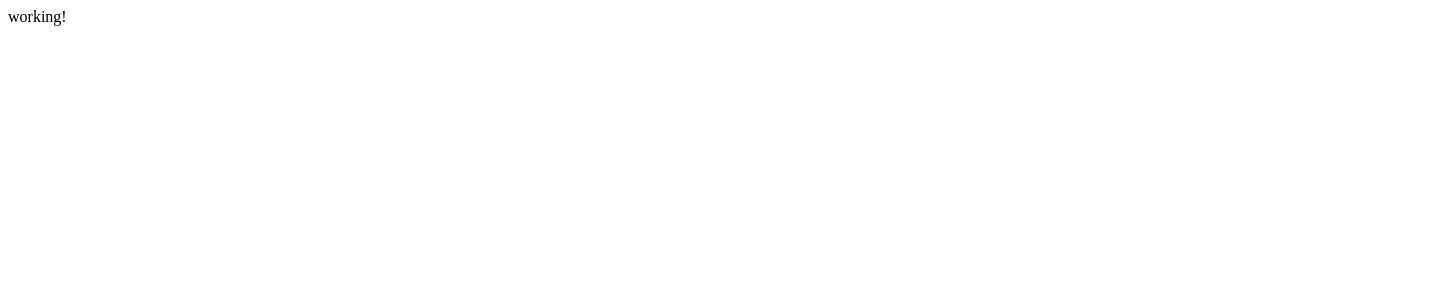
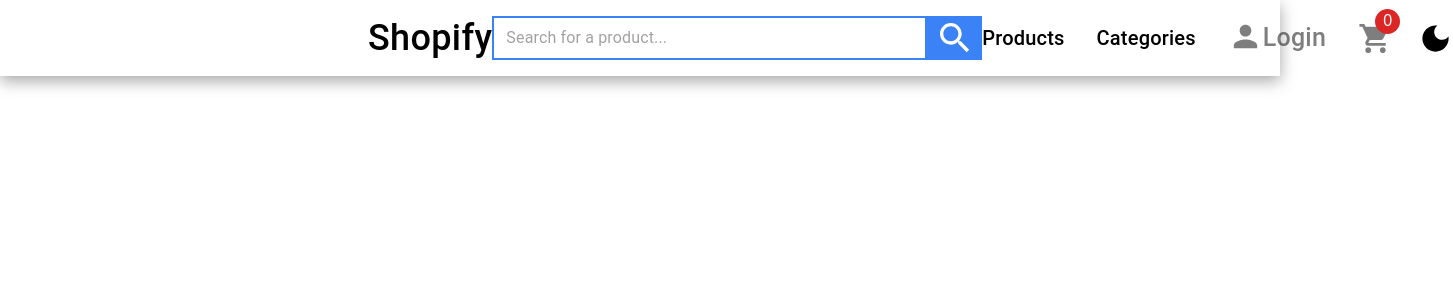
Before and after one commit to LarryPro10yrsold/larry-ecom-web, a React (Vite) app: page / in a window 1280 px wide. Shown: the top 300 px of the page, 1453 px wide, since content can reach past the window. Built offline with nearby package versions, Linux system fonts and the light colour scheme.

Commit message:
header task completed (efficient)

```diff
--- a/package.json
+++ b/package.json
@@ -13,6 +13,8 @@
     "@emotion/react": "^11.13.3",
     "@emotion/style": "^0.8.0",
     "@emotion/styled": "^11.13.0",
+    "@fontsource/roboto": "^5.0.14",
+    "@mui/icons-material": "^6.0.0",
     "@mui/material": "^6.0.0",
     "@mui/styled-engine-sc": "^6.0.0",
     "react": "^18.3.1",
--- a/src/App.css
+++ b/src/App.css
@@ -0,0 +1,3 @@
+body {
+  margin: 0px;
+}
--- a/src/App.tsx
+++ b/src/App.tsx
@@ -1,7 +1,12 @@
 import { Box } from "@mui/material";
+import Header from "./components/Header";
 
 function App() {
-  return <Box>working!</Box>;
+  return (
+    <Box sx={{ margin: "0px" }}>
+      <Header />
+    </Box>
+  );
 }
 
 export default App;
--- /dev/null
+++ b/src/components/Header/index.tsx
@@ -0,0 +1,61 @@
+import { Box, Input, Typography } from "@mui/material";
+import SearchIcon from "@mui/icons-material/Search";
+
+import BTNS from "../../miniComponents";
+
+function Header() {
+  return (
+    <Box
+      sx={{
+        px: "23rem",
+        boxSizing: "border-box",
+        display: "flex",
+        alignItems: "center",
+        margin: "auto",
+        width: "100%",
+        justifyContent: "space-between",
+        py: "16px",
+        fontFamily: "Roboto",
+        boxShadow: " rgba(0, 0, 0, 0.35) 0px 5px 15px",
+      }}
+    >
+      <Typography
+        sx={{ fontSize: "36px", lineHeight: "36px", fontWeight: "500" }}
+      >
+        Shopify
+      </Typography>
+      <Box sx={{ display: "flex" }}>
+        <Input
+          placeholder="Search for a product..."
+          sx={{
+            border: "2px solid rgb(59 130 246)",
+            width: "435px",
+            px: "12px",
+            py: "4px",
+            "&.MuiInputBase-root:before": {
+              borderBottom: "none",
+            },
+            "&.MuiInputBase-root:after": {
+              borderBottom: "none",
+            },
+          }}
+        ></Input>
+        <Box
+          sx={{
+            backgroundColor: " rgb(59 130 246)",
+            color: "white",
+            display: "flex",
+            alignItems: "center",
+            justifyContent: "center",
+            width: "55px",
+          }}
+        >
+          <SearchIcon style={{ fontSize: 40, color: "white" }} />
+        </Box>
+      </Box>{" "}
+      <BTNS />
+    </Box>
+  );
+}
+
+export default Header;
--- a/src/index.css
+++ b/src/index.css
@@ -0,0 +1,3 @@
+body {
+  margin: 0px;
+}
--- a/src/main.tsx
+++ b/src/main.tsx
@@ -1,6 +1,7 @@
 import { StrictMode } from "react";
 import { createRoot } from "react-dom/client";
 import App from "./App.tsx";
+import "./index.css";
 
 createRoot(document.getElementById("root")!).render(
   <StrictMode>
--- /dev/null
+++ b/src/miniComponents/index.tsx
@@ -0,0 +1,78 @@
+import { Box, Typography } from "@mui/material";
+import PersonIcon from "@mui/icons-material/Person";
+import ShoppingCartIcon from "@mui/icons-material/ShoppingCart";
+import DarkModeIcon from "@mui/icons-material/DarkMode";
+
+function BTNS() {
+  return (
+    <Box
+      sx={{
+        display: "flex",
+        alignItems: "center",
+        justifyContent: "center",
+        gap: "32px",
+      }}
+    >
+      <Typography
+        sx={{ fontSize: "20px", lineHeight: "28px", fontWeight: "500" }}
+      >
+        Products
+      </Typography>{" "}
+      <Typography
+        sx={{ fontSize: "20px", lineHeight: "28px", fontWeight: "500" }}
+      >
+        Categories
+      </Typography>
+      <Box
+        sx={{
+          display: "flex",
+          alignItems: "center",
+          opacity: "0.5",
+          justifyContent: "center",
+        }}
+      >
+        {" "}
+        <Box>
+          {" "}
+          <PersonIcon style={{ fontSize: 35, color: "black" }} />
+        </Box>
+        <Typography
+          sx={{ fontSize: "25px", lineHeight: "36px", fontWeight: "500" }}
+        >
+          Login
+        </Typography>{" "}
+      </Box>
+      <Box
+        sx={{
+          display: "flex",
+          width: "28px",
+          position: "relative",
+        }}
+      >
+        {" "}
+        <ShoppingCartIcon style={{ fontSize: 35, opacity: "0.5" }} />{" "}
+        <Box
+          sx={{
+            backgroundColor: "rgb(220 38 38 )",
+            width: "25px",
+            height: "25px",
+            borderRadius: "100%",
+            position: "absolute",
+            bottom: "22px",
+            left: "17px",
+            color: "white",
+            fontFamily: "sans-serif",
+            display: "flex",
+            justifyContent: "center",
+            alignItems: "center",
+          }}
+        >
+          0
+        </Box>
+      </Box>
+      <DarkModeIcon style={{ fontSize: 35, color: "black" }} />{" "}
+    </Box>
+  );
+}
+
+export default BTNS;
```
Also changed, not shown: 1 other file (tests, documents, lock files or other folders).
